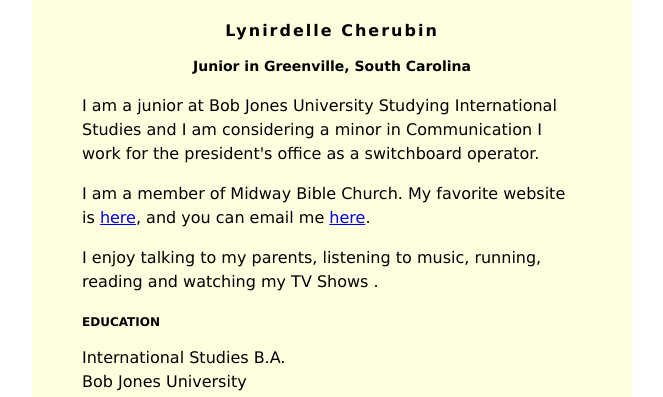
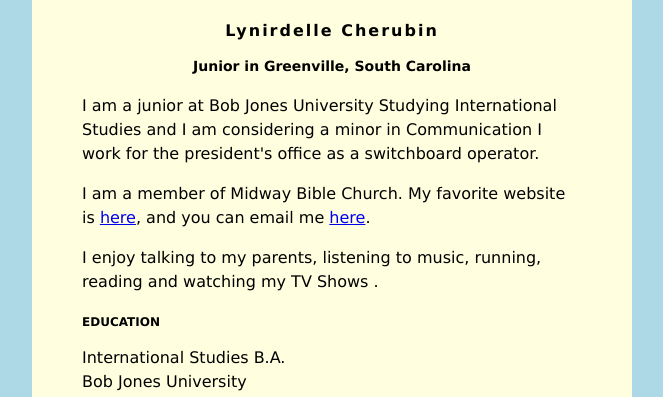
Before and after one commit to Lynirdelle05/Lynirdelle05.github.io, a plain HTML site: page index.html in a window 1280 px wide. Shown: the top 397 px of the page, without its empty margins (308-971 px from the left). Drawn offline with Linux system fonts and the light colour scheme.

Commit message:
Change background color from lightmaroon to lightblue

```diff
--- a/index.html
+++ b/index.html
@@ -2,7 +2,7 @@
 <head>
 <style>
 body {
-    background: lightmaroon;
+    background: lightblue;
     font-family: Verdana;
 }
 #content {
```
